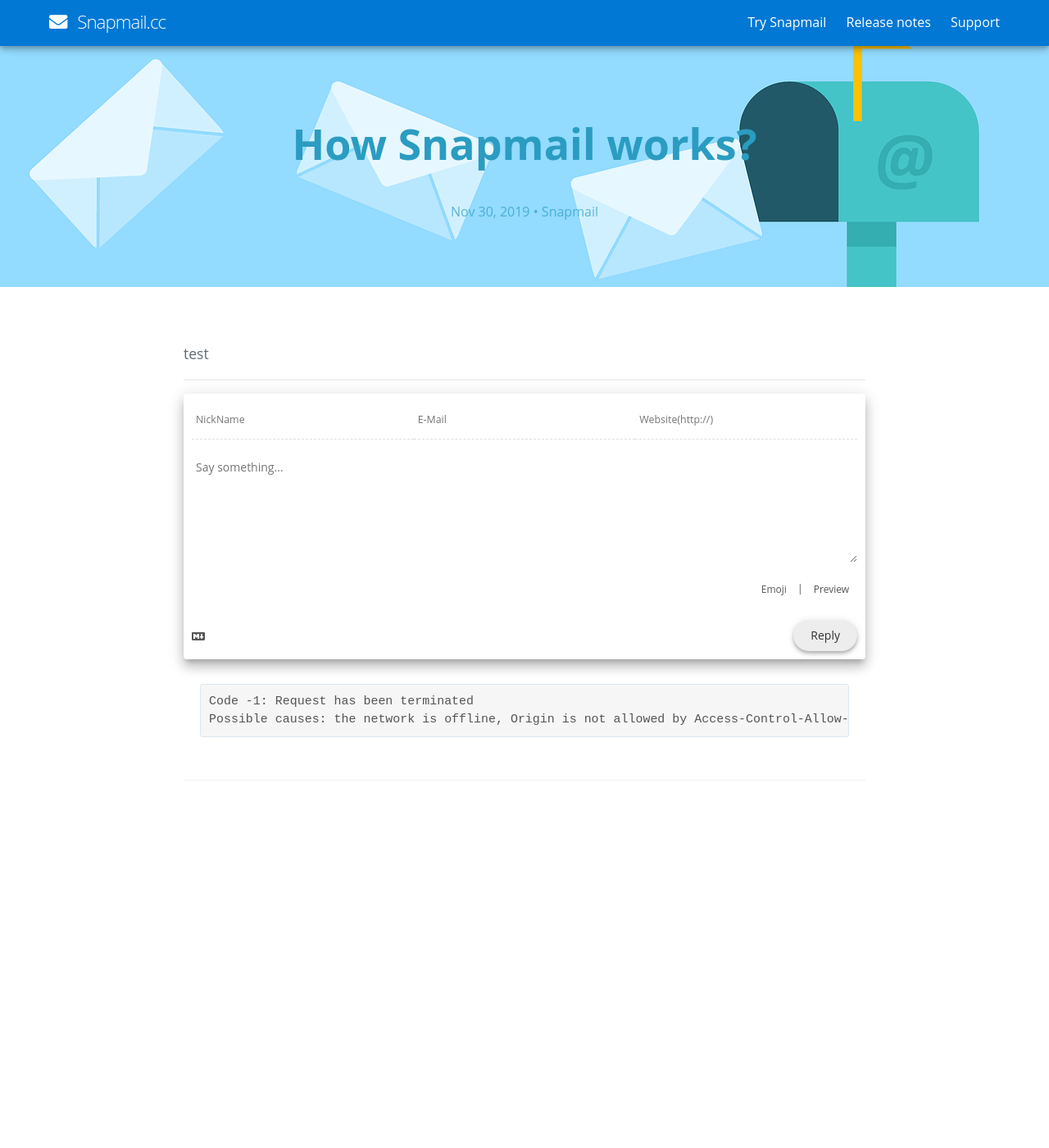
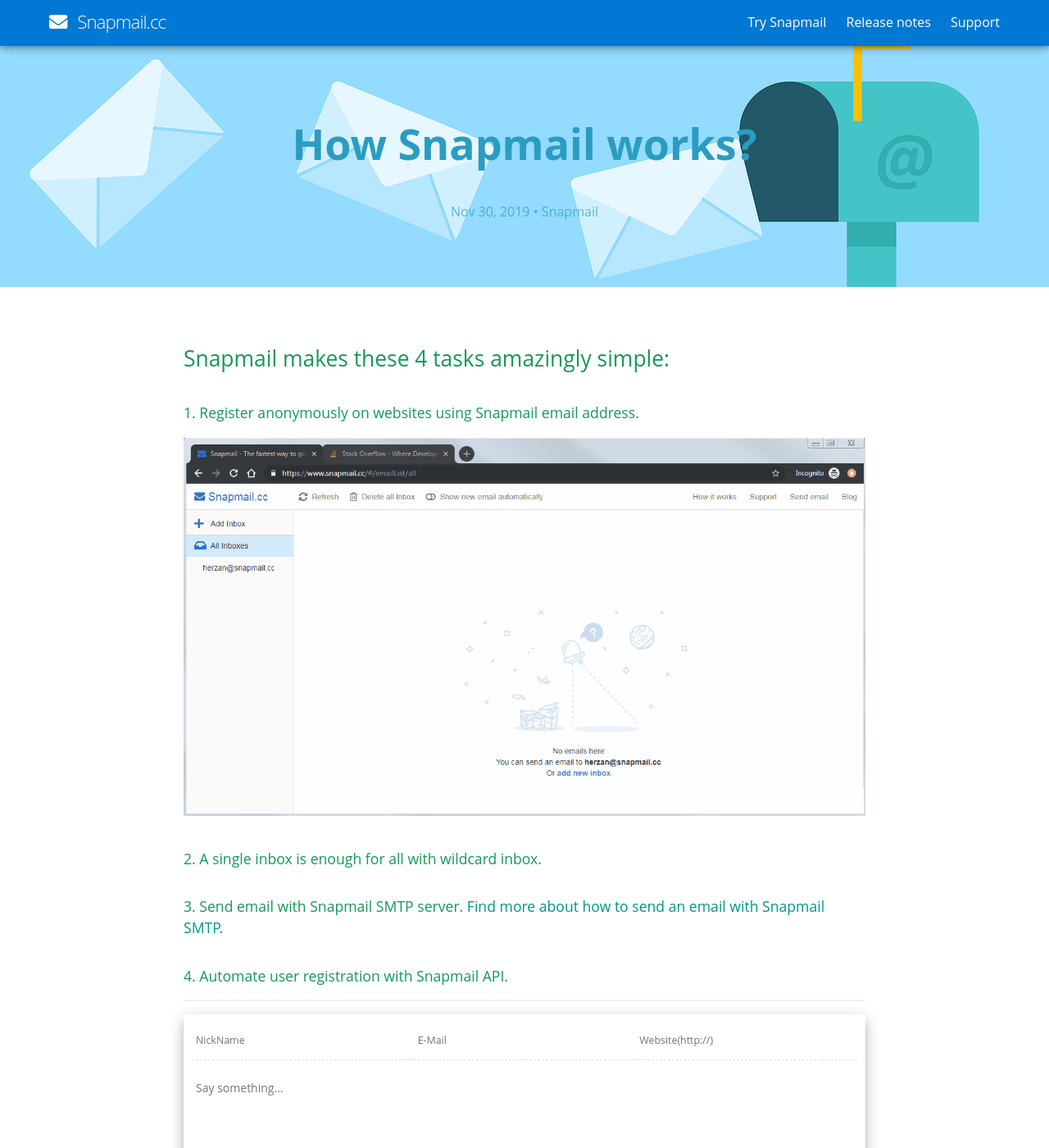
Before and after one commit to joodies/myblog, a Jekyll site: the page built from _posts/2019-11-30-how-it-works.md, in a window 1280 px wide and 1400 px high. Shown: the whole window at 82% size. Built offline with Jekyll 4.4.1, drawn with Linux system fonts in a browser that asks for light colours; nearby versions of some CDN libraries; some web fonts are replaced; comment, search, counter and statistics services are not loaded.

Commit message:
+ how it works page.

```diff
--- a/_layouts/default.html
+++ b/_layouts/default.html
@@ -161,7 +161,7 @@
 {% endif %}
 
       <script>
-          ajax()
+          // ajax()
   function ajax(option){
     var xhr = null;
     if(window.XMLHttpRequest){
--- a/_posts/2019-11-30-how-it-works.md
+++ b/_posts/2019-11-30-how-it-works.md
@@ -5,4 +5,13 @@
 stickie: true
 ---
 
-test
+## Snapmail makes these 4 tasks amazingly simple:
+
+#### 1. Register anonymously on websites using Snapmail email address.
+![Register anonymously](/assets/post_resource/snapmail.gif)
+
+#### 2. A single inbox is enough for all with wildcard inbox.
+
+#### 3. Send email with Snapmail SMTP server. <a target='_blank' href="https://blog.snapmail.cc/2019/11/30/snapmail-smtp.html">Find more about how to send an email with Snapmail SMTP.</a>
+
+#### 4. Automate user registration with Snapmail API.
```
Also changed, not shown: assets/post_resource/snapmail.gif (added).
